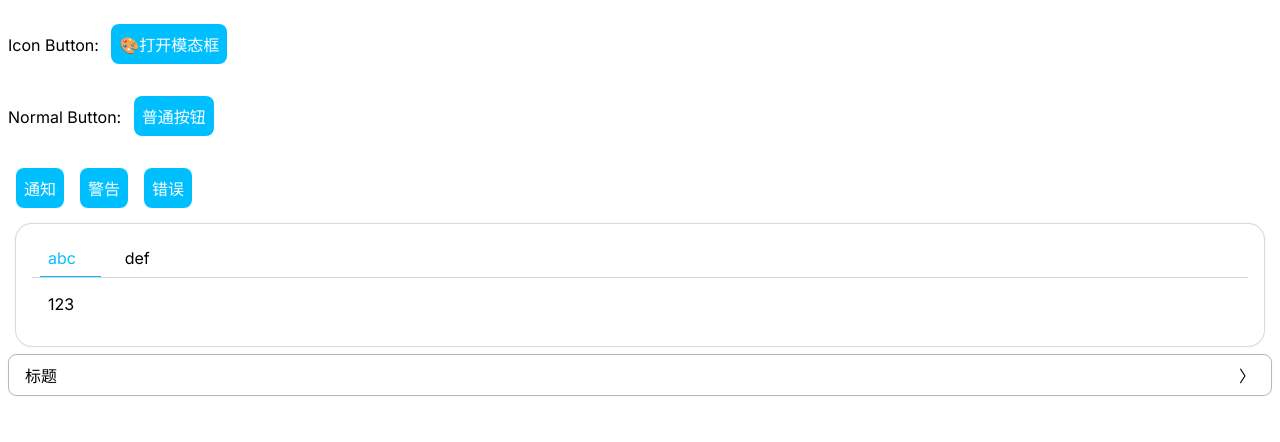
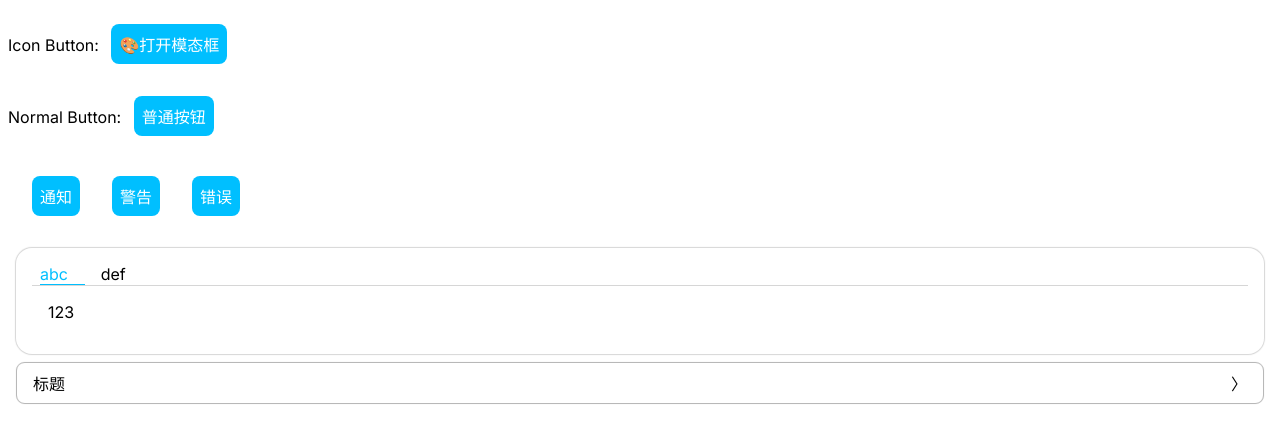
Before and after one commit to zaoying/uikit, a Next.js app: page / in a window 1280 px wide. Shown: the top 442 px of the page. Built offline with nearby package versions, Linux system fonts and the light colour scheme.

Commit message:
调整样式

```diff
--- a/app/components/list.tsx
+++ b/app/components/list.tsx
@@ -5,7 +5,7 @@ const {define, inject} = useIoC()
 
 export type ListType = "horizontal" | "vertical"
 export type ListProps = {
-    type: ListType
+    type?: ListType
     children: ReactNode[]
 }
 
@@ -22,10 +22,9 @@ export interface ListController {
     remove(index: number): void
 }
 
-export function useList(component?: FC<ListProps>, type?: ListType): [ReactNode, ListController] {
+export function useList(component?: FC<ListProps>): [ReactNode, ListController] {
     const list = component ?? inject(List)
     const [props, setProps] = useState<ListProps>({
-        type: type ?? "vertical",
         children: []
     })
     const ctl: ListController = {
--- a/app/components/tabs.tsx
+++ b/app/components/tabs.tsx
@@ -5,29 +5,27 @@ const {define, inject} = useIoC()
 
 export interface TabController {
     addTab(tabItem: TabItemProps): void
-    onClick(title: string): void
-    onClose(title: string): void
+    setActiveTab(title: string): void
     removeTab(title: string): void
     closeAll(): void
 }
 
-const tabController: ({}) => TabController = define(() => ({
+export const NewTabController: ({}) => TabController = define(() => ({
     addTab(item){},
-    onClick(title){},
-    onClose(title){},
+    setActiveTab(title){},
     removeTab(title){},
     closeAll(){}
 }))
 
 export const TabHeader: FC<TabProps> = define((props) => {
-    const ctl = inject(tabController, props)({})
+    const ctl = inject(NewTabController, props)({})
     return <ul className="list horizontal">
             {
                 props.tabs?.map(item => {
                     const isActiveTab = props.activeTab == item.title ? "active" : ""
                     return <li key={item.title} className={`item ${isActiveTab}`}>
-                        <a onClick={() => ctl.onClick(item.title)}>
-                            {item.title}<i onClick={() => ctl.onClose(item.title)}>x</i>
+                        <a onClick={() => ctl.setActiveTab(item.title)}>
+                            {item.title}<i onClick={() => ctl.removeTab(item.title)}>x</i>
                         </a>
                     </li>
                 })
@@ -52,7 +50,7 @@ export type TabItemProps = {
 }
 
 export const TabItem: FC<TabItemProps> = define((props) => {
-    const ctl = inject(tabController, props)({})
+    const ctl = inject(NewTabController, props)({})
     useEffect(() => ctl.addTab(props))
     return <></>
 })
@@ -108,12 +106,13 @@ export function useTab(component?: FC<TabProps>): [ReactNode, TabController] {
         removeTab(title) {
             setProps(p => excludeTab(p, title))
         },
-        onClick: (title) => setProps(p => setActiveTab(p, title)),
-        onClose: (title) => setProps(p => excludeTab(p, title)),
+        setActiveTab(title) {
+            setProps(p => setActiveTab(p, title))
+        },
         closeAll() {
             setProps(p => ({...p, tabs: []}))
         }
     }
-    define(tabController, () => ctl)
+    define(NewTabController, () => ctl)
     return [tab(props), ctl]
 }
--- a/app/globals.css
+++ b/app/globals.css
@@ -161,6 +161,13 @@ i {
 .list {
     list-style: none;
     text-indent: 0;
+    padding: .5rem;
+}
+
+.list > .item {
+    display: block;
+    margin: 0 .5rem;
+    cursor: pointer;
 }
 
 .list.horizontal {
@@ -169,9 +176,6 @@ i {
 
 .list.horizontal > .item {
     display: inline-block;
-    padding: .5rem;
-    margin: 0 .5rem;
-    cursor: pointer;
 }
 
 .list.horizontal > .item:hover i {
@@ -201,6 +205,7 @@ i {
     display: block;
     border-radius: .5rem;
     border: solid #33333333 1px;
+    margin: .5rem;
 }
 
 .according > .summary {
--- a/app/page.tsx
+++ b/app/page.tsx
@@ -7,6 +7,7 @@ import { useNotification } from "./components/notification";
 import { Field, Form, FormController, useForm } from "./components/form/form";
 import { Tab, TabItem, useTab } from "./components/tabs";
 import { According } from "./components/according";
+import { List } from "./components/list";
 
 const {define} = useIoC()
 
@@ -48,9 +49,11 @@ export default function Home() {
       <p>Icon Button: <Button onClick={() => doSomething(modal, ctl)}><span><i>🎨</i>打开模态框</span></Button></p>
       <p>Normal Button: <Button>普通按钮</Button></p>
       {dimmer}
-      <Button onClick={() => notifier.info("info")}>通知</Button>
-      <Button onClick={() => notifier.warn("warn")}>警告</Button>
-      <Button onClick={() => notifier.error("error")}>错误</Button>
+      <List type="horizontal">
+        <Button onClick={() => notifier.info("info")}>通知</Button>
+        <Button onClick={() => notifier.warn("warn")}>警告</Button>
+        <Button onClick={() => notifier.error("error")}>错误</Button>
+      </List>
       {notification}
       {holder}
       <According summary="标题">详情</According>
```
